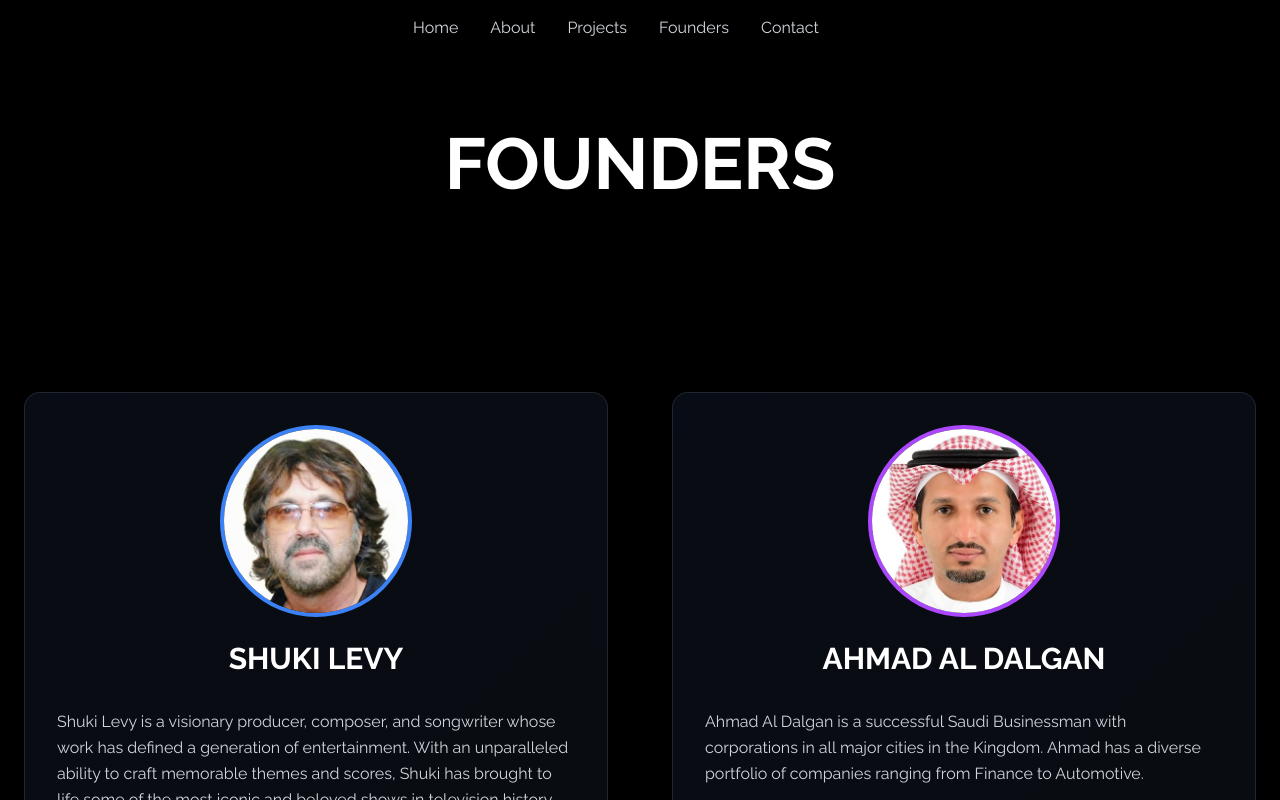
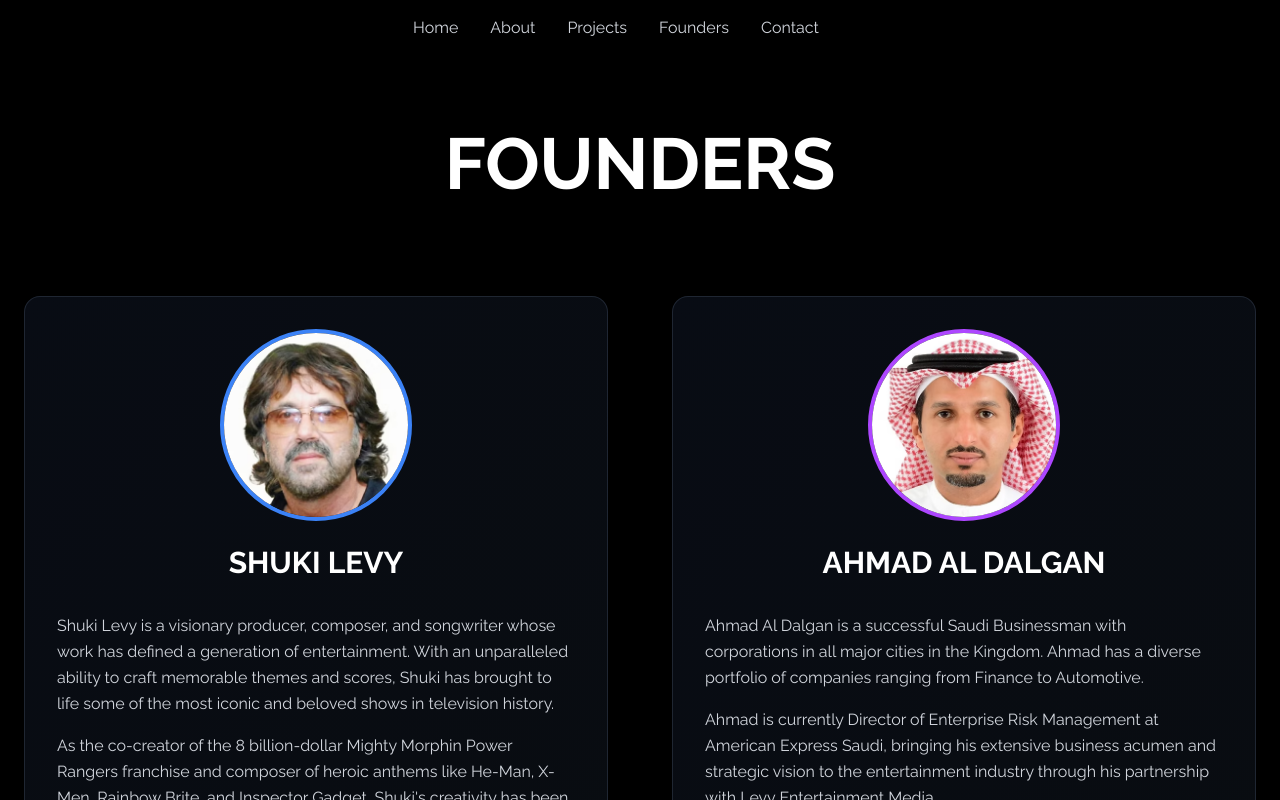
Before and after one commit to Eyoab11/lunar-22, a Next.js app: page /founders in a window 1280 px wide. Shown: the top 800 px of the page. Built offline with nearby package versions, Linux system fonts and the light colour scheme.

Commit message:
removed text

```diff
--- a/app/founders/page.tsx
+++ b/app/founders/page.tsx
@@ -11,7 +11,7 @@ export default function FoundersPage() {
       <Header />
       <div className="min-h-screen bg-black text-white">
       {/* Hero Section */}
-      <section className="relative pt-32 pb-20 px-6">
+      <section className="relative pt-32 pb-8 px-6">
         <div className="max-w-7xl mx-auto text-center">
           <motion.h1
             initial={{ opacity: 0, y: 30 }}
@@ -26,7 +26,7 @@ export default function FoundersPage() {
       </section>
 
       {/* Founders Section */}
-      <section className="py-20 px-6">
+      <section className="py-8 px-6">
         <div className="max-w-7xl mx-auto">
           <div className="grid grid-cols-1 lg:grid-cols-2 gap-16">
 
```
